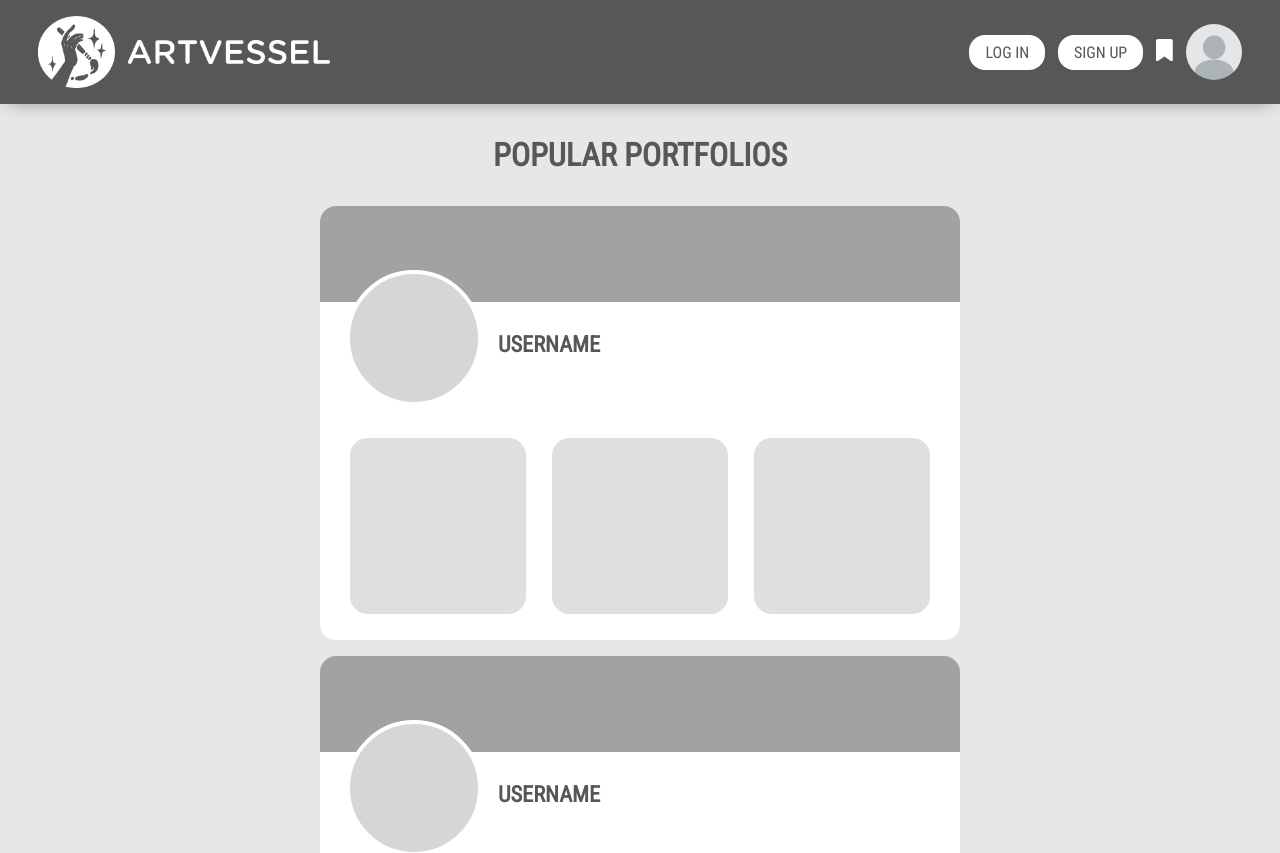
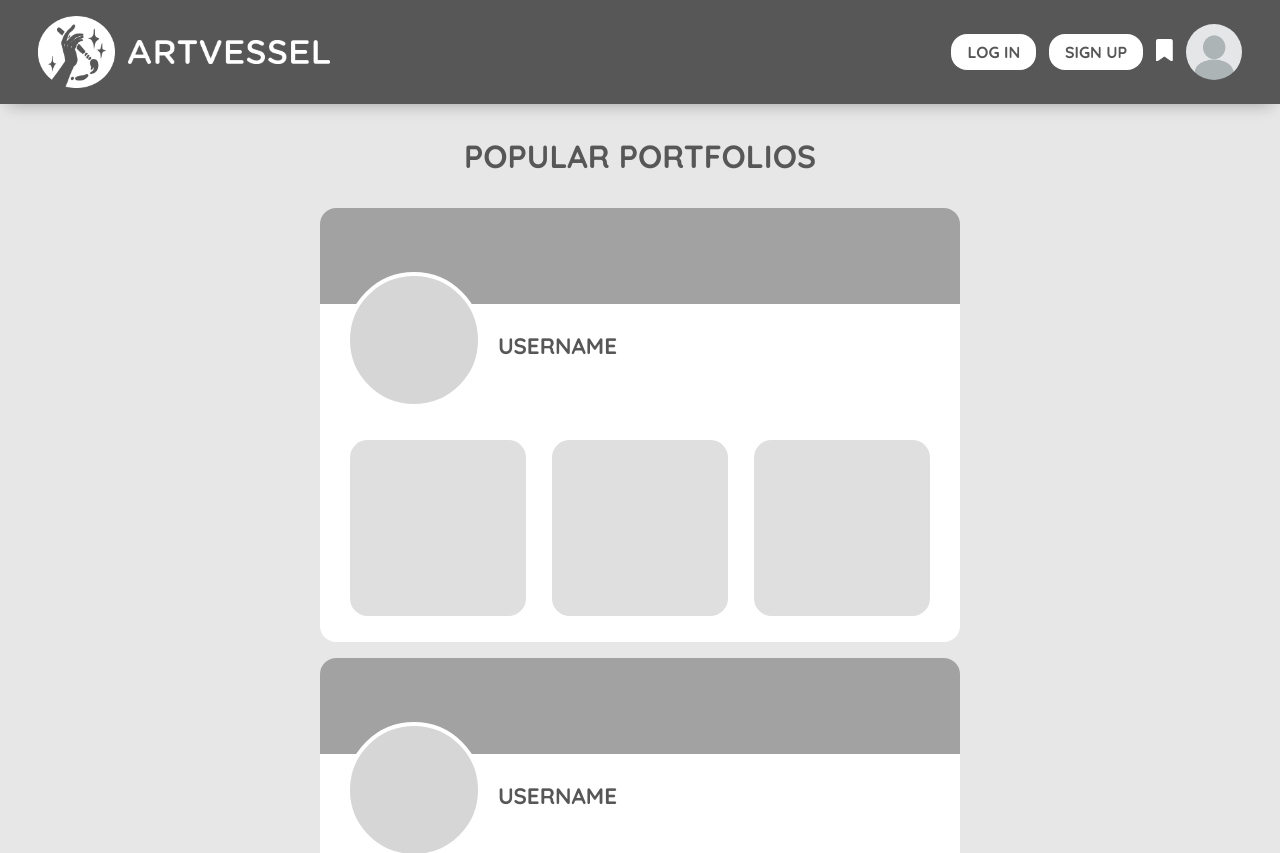
Before and after one commit to xMoneMone/Artvessel, a React (Vite) app in the folder artvessel/frontend/artvessel/: page / in a window 1280 px wide. Shown: the top 853 px of the page. Built offline with nearby package versions, Linux system fonts and the light colour scheme.

Commit message:
changed font

```diff
--- a/artvessel/frontend/artvessel/src/css/general.css
+++ b/artvessel/frontend/artvessel/src/css/general.css
@@ -1,9 +1,9 @@
-@import url("https://fonts.googleapis.com/css2?family=Roboto+Condensed&display=swap");
+@import url("https://fonts.googleapis.com/css2?family=Quicksand:wght@700&display=swap");
 
 :root {
   /* BODY */
   --body-color: rgb(231, 231, 231);
-  --font: "Roboto Condensed", sans-serif;
+  --font: "Quicksand", sans-serif;
 
   /* NAVBAR */
   --navbar-color: rgb(87, 87, 87);
```
